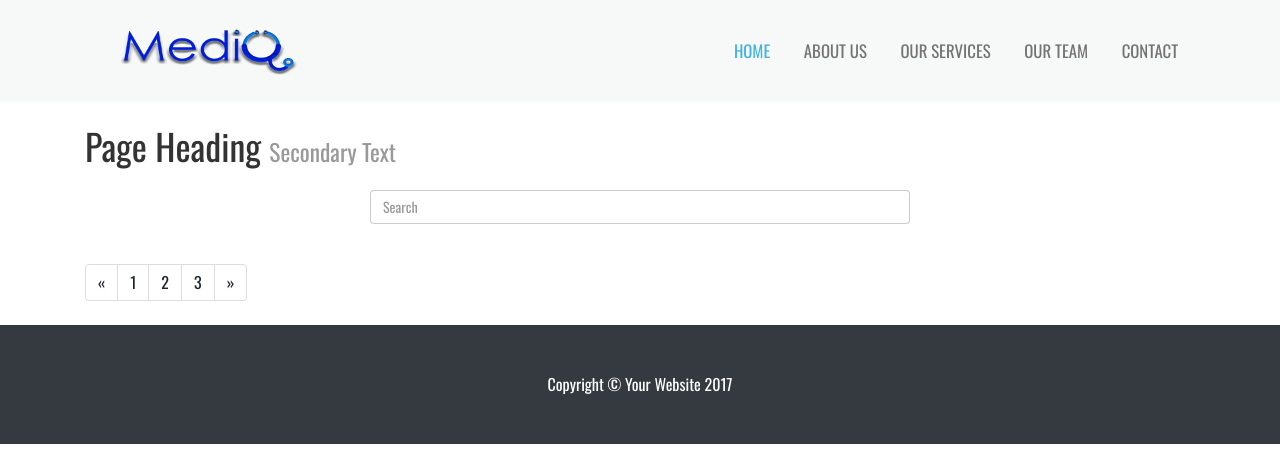
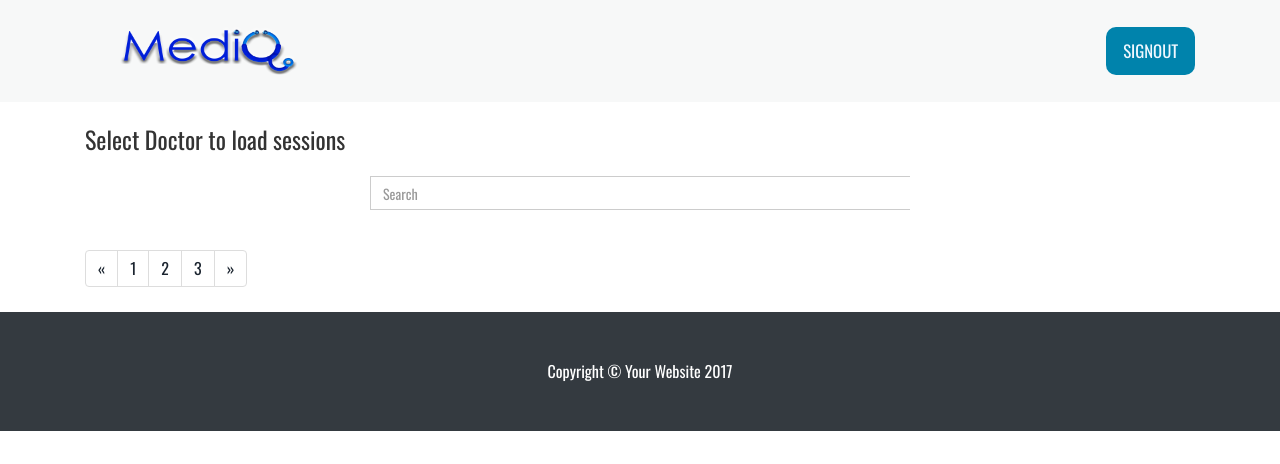
Before and after one commit to KasunDissanayake94/SLIIT, a PHP site: page /views/doctorPage.php in a window 1280 px wide. Shown: the top 464 px of the page. Run offline with PHP 8.4, Linux system fonts and the light colour scheme; data that the repository does not hold is empty; some web fonts are replaced.

Commit message:
nurse home modified

```diff
--- a/assets/signinmodal.php
+++ b/assets/signinmodal.php
@@ -7,7 +7,10 @@
           </div>
           <div class="modal-body">
             <form method="post" action="php/login_check.php" name="login_form">
+             <div class="form-group has-feedback">
+        <input type="text" class="form-control" placeholder="Username" name="uname">
 
+      </div>
              <div class="form-group has-feedback">
         <input type="password" class="form-control" placeholder="Password" name="password">
 
--- a/css/style.css
+++ b/css/style.css
@@ -1280,11 +1280,12 @@ div.slide-text-info {
 	/*width: 600px;*/
 
 }
-#signin{
+#signin,#signout{
 	background-color: #0083AC;
 	color: aliceblue;
 	border-radius: 10px;
 }
-#signin:hover{
+
+#signin,#signout:hover{
 	background-color: #00526C;
 }
--- a/php/login_check.php
+++ b/php/login_check.php
@@ -1,7 +1,8 @@
 <?php
 
 $pw=$_POST['password'];
-if($pw=='mediq'){
+$uname=$_POST['uname'];
+if($pw=='mediq'&& $uname=='nurse'){
 	header('Location:../views/doctorPage');
 }
 ?>
--- a/views/doctorPage.php
+++ b/views/doctorPage.php
@@ -11,8 +11,8 @@
     <meta name="viewport" content="width=device-width, initial-scale=1, shrink-to-fit=no">
     <meta name="description" content="">
     <meta name="author" content="">
-
-    <title>3 Col Portfolio - Start Bootstrap Template</title>
+	<script src="../fonts/font-awesome.min.css"></script>
+    <title>MediQ-nurse</title>
 
     <script src="../fonts/font-awesome.min.css" rel='stylesheet' type='text/css'></script>
 
@@ -135,11 +135,8 @@
             <!----start-top-nav---->
              <nav class="top-nav">
               <ul class="top-nav">
-                <li class="active"><a href="#home" class="scroll">Home </a></li>
-                <li><a href="#about" class="scroll">About us</a></li>
-                <li><a href="#services" class="scroll">our services</a></li>
-                <li><a href="#team" class="scroll">our team</a></li>
-                <li><a href="#contact" class="scroll">Contact</a></li>
+                <li><a href="../index.php"  id="signout">Signout</a></li>
+
               </ul>
               <a href="#" id="pull"><img src="../images/menu-icon.png" title="menu" /></a>
             </nav>
@@ -153,9 +150,9 @@
     <div class="container">
 
       <!-- Page Heading -->
-      <h1 class="my-4">Page Heading
-        <small>Secondary Text</small>
-      </h1>
+      <h3 class="my-4">Select Doctor to load sessions
+
+      </h3>
 
 
         <div class="row">
@@ -163,12 +160,6 @@
                   <div id="imaginary_container">
                       <div class="input-group stylish-input-group">
                           <input type="text" class="form-control"  placeholder="Search" onkeyup="showResult(this.value)" >
-                          <span class="input-group-addon">
-                              <button type="submit">
-                                  <!--<i class="fa fa-search" aria-hidden="true"></i>-->
-                                  <span class="glyphicon glyphicon-search"></span>
-                              </button>
-                          </span>
                       </div>
                   </div>
               </div>
```
